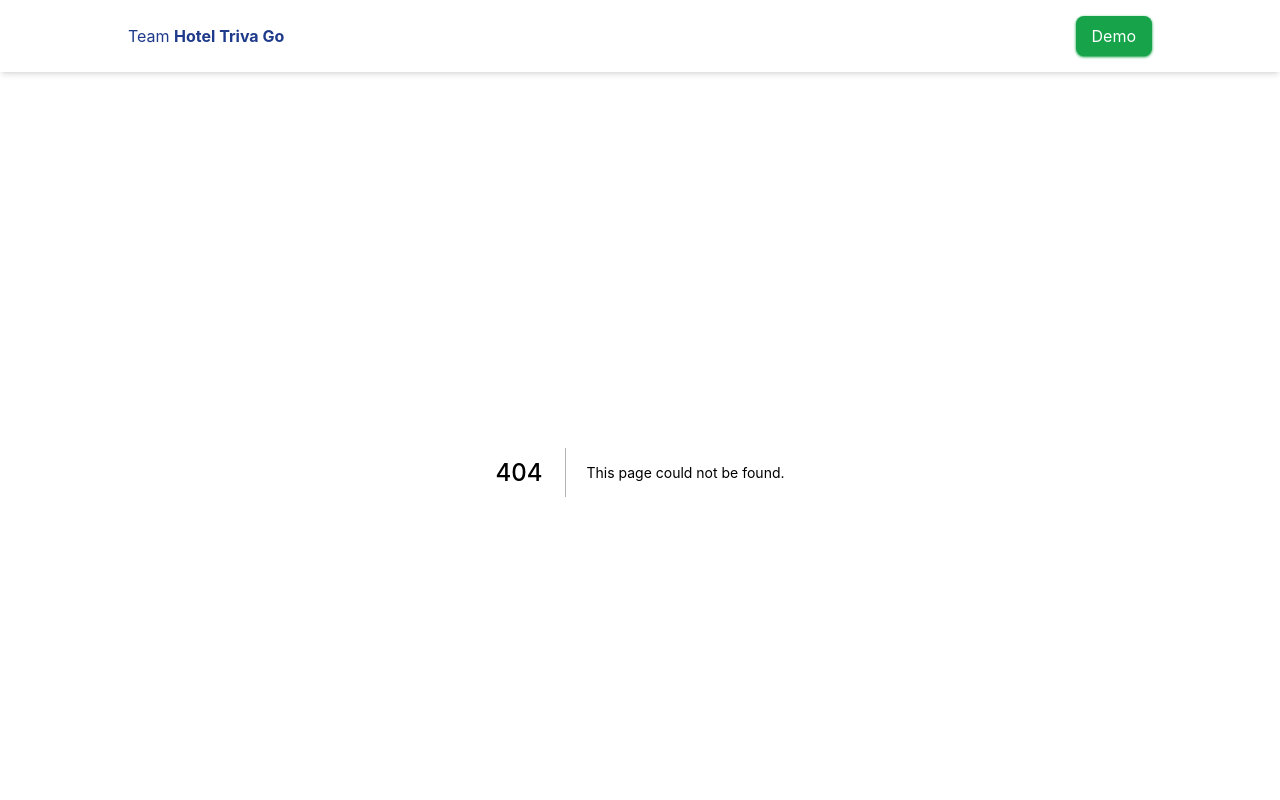
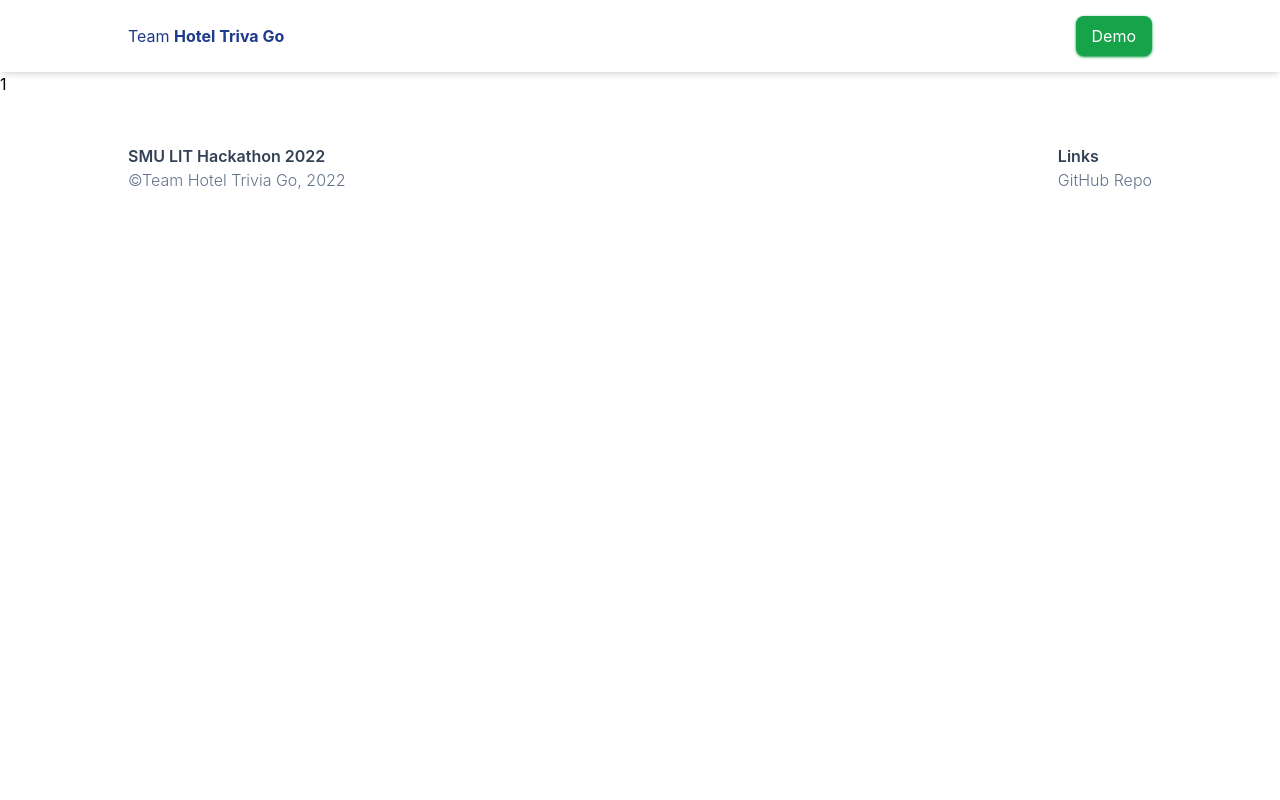
Before and after one commit to TsienJin/teamHotelTriviaGo, a Next.js app in the folder frontend/: page /result/1 in a window 1280 px wide. Before the commit this address had no page. Shown: the top 800 px of the page. Built offline with nearby package versions, Linux system fonts and the light colour scheme.

Commit message:
Create [pid].jsx

```diff
--- /dev/null
+++ b/frontend/pages/result/[pid].jsx
@@ -0,0 +1,14 @@
+import React from 'react'
+
+import { useRouter } from 'next/router'
+
+export default function ResultPage({props}) {
+
+    const router = useRouter()
+    const { pid } = router.query
+
+
+  return (
+    <div>{pid}</div>
+  )
+}
```
